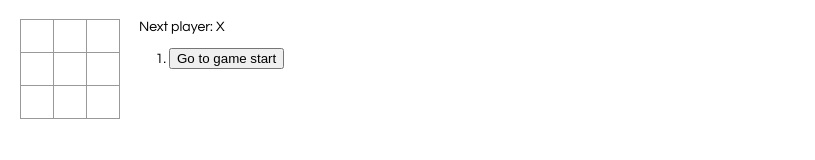
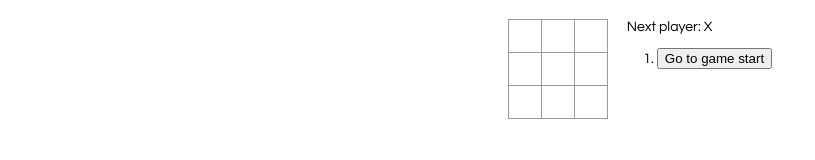
Before and after one commit to amanpreet-vi/tiktaktoeGame, a React app: page / in a window 1280 px wide. Shown: the whole page, without its empty margins (0-815 px from the left). Built offline with nearby package versions, Linux system fonts and the light colour scheme.

Commit message:
Update index.css

```diff
--- a/src/index.css
+++ b/src/index.css
@@ -36,6 +36,8 @@ ol, ul{
 .game {
     display: flex;
     flex-direction: row;
+    align-item:center;
+    justify-content:center;
 }
 .game-info {
     margin-left: 20px;
```
